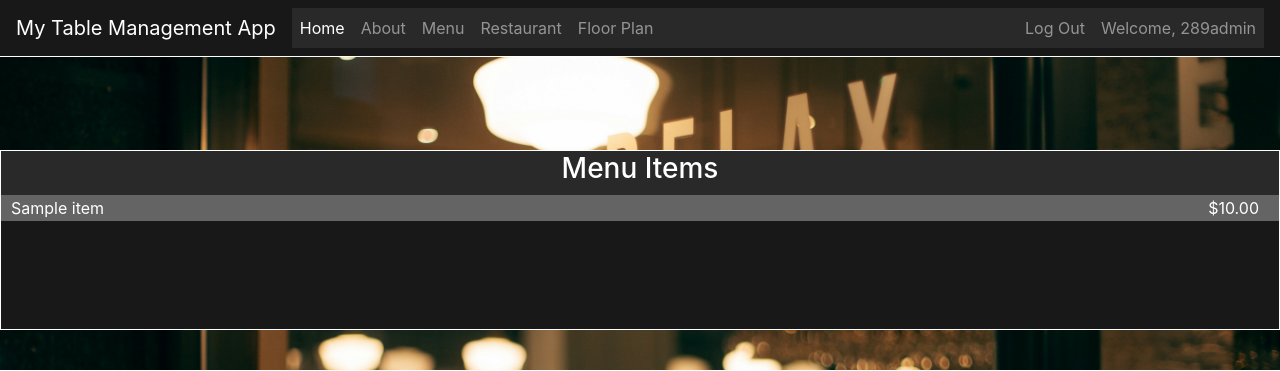
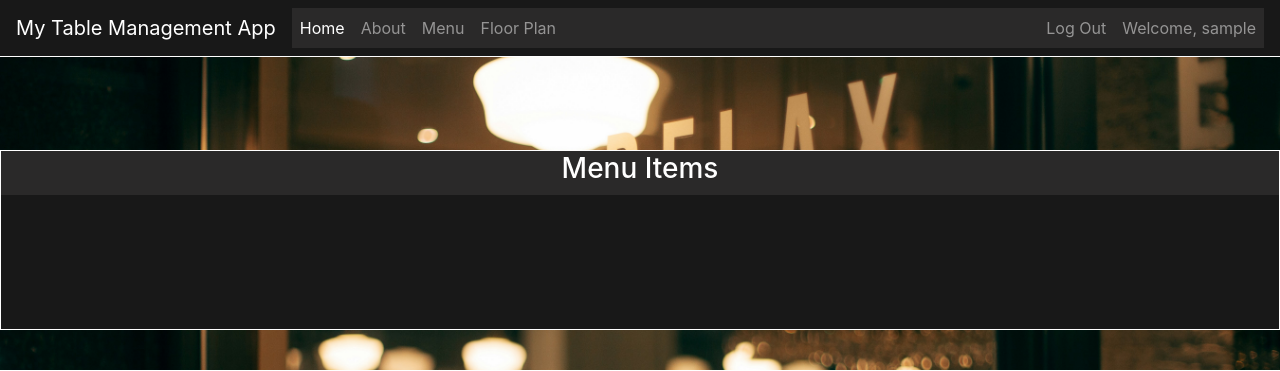
Before and after one commit to Zokibi/Group-6---Fall2024, a Django app: page /menu/ in a window 1280 px wide. Shown: the top 371 px of the page. Run offline with Django 5.2, Linux system fonts and the light colour scheme; a user stored in the database is signed in; tables that the repository leaves empty hold one stand-in row (values such as "Sample post"); lists and menus that the app fills with data are empty; parts of the project's set-up code (start-up, migrations or seed data) failed here and were passed over; some libraries are stand-ins or nearby versions.

Commit message:
editing layout

```diff
--- a/Table Management Software/TableManagementSoftware/TMS/admin.py
+++ b/Table Management Software/TableManagementSoftware/TMS/admin.py
@@ -2,7 +2,7 @@ from django.contrib import admin
 from .models import *
 
 # Register your models here.
-admin.site.register(EmployeeClockin)
+admin.site.register(Employee)
 
 admin.site.register(Table)
 
@@ -11,5 +11,3 @@ admin.site.register(Order)
 admin.site.register(Item)
 
 admin.site.register(OrderItem)
-
-admin.site.register(Restaurant)
--- a/Table Management Software/TableManagementSoftware/TMS/forms.py
+++ b/Table Management Software/TableManagementSoftware/TMS/forms.py
@@ -2,7 +2,7 @@ from typing import Any
 from django.contrib.auth.forms import UserCreationForm, AuthenticationForm
 from django import forms
 from django.contrib.auth.models import User
-from .models import Restaurant, Item
+from .models import *
 
 class CreateUserForm(UserCreationForm):
     def __init__(self, *args, **kwargs):
@@ -58,23 +58,6 @@ class CreateLoginForm(AuthenticationForm):
            model = User
            fields = ['username' , 'password']
 
-class SaveRestaurantProfile(forms.ModelForm):
-      def __init__(self, *args, **kwargs):
-            super().__init__(*args, **kwargs)
-            self.fields['name'].widget.attrs.update({
-                  'placeholder': ' Restaurant Name',
-                  'class': 'form-input',
-                  'style': 'background-color: transparent; border: 1px white solid; border-radius: 5px; font-size: 20px; color: white'
-            })
-            self.fields['numTables'].widget.attrs.update({
-                  'placeholder': ' Number of Tables',
-                  'class': 'form-input',
-                  'style': 'background-color: transparent; border: 1px white solid; border-radius: 5px; font-size: 20px; color: white'
-            })
-      class Meta:
-            model = Restaurant
-            fields = ['name', 'numTables']
-
 class AddMenuItem(forms.ModelForm):
      def __init__(self, *args, **kwargs):
           super().__init__(*args, **kwargs)
--- a/Table Management Software/TableManagementSoftware/TMS/models.py
+++ b/Table Management Software/TableManagementSoftware/TMS/models.py
@@ -4,20 +4,17 @@ from decimal import Decimal
 
 # Create your database models here.
 
-class EmployeeClockin(models.Model):
-    Server = models.CharField(max_length=200)
-    clockin = models.BooleanField(default=False)
-
-class Restaurant(models.Model):
-    name = models.CharField(max_length=30)
-    numTables = models.PositiveIntegerField(editable=True, default=0)
+class Employee(models.Model):
+    id = models.AutoField(primary_key=True)
+    name = models.CharField(max_length=100)
+    role = models.CharField(max_length=30, choices=(('Host', 'Host'), ('Server', 'Server')))
 
 class Table(models.Model):
     tableID = models.AutoField(primary_key=True)
     guests = models.PositiveIntegerField(editable=True, default=0)
     chairs = models.PositiveIntegerField(editable=True, default=0)
     table_status = models.CharField(max_length=30)
-    restaurant = models.ForeignKey(Restaurant, on_delete=models.CASCADE)
+    employee = models.ForeignKey(Employee, on_delete=models.CASCADE, default='N/A')
 
 class Order(models.Model):
     orderID = models.AutoField(primary_key=True)
--- a/Table Management Software/TableManagementSoftware/TMS/templates/base.html
+++ b/Table Management Software/TableManagementSoftware/TMS/templates/base.html
@@ -39,9 +39,6 @@
             <a class="nav-link" href="{% url 'menu' %}">Menu</a>
           </li>
           <li class="nav-item">
-            <a href="{% url 'restaurant' %}" class="nav-link">Restaurant</a>
-          </li>
-          <li class="nav-item">
             <a class="nav-link" href="{% url 'restaurant_layout' %}">Floor Plan</a>
           </li>
         </ul>
--- a/Table Management Software/TableManagementSoftware/TMS/templates/menu.html
+++ b/Table Management Software/TableManagementSoftware/TMS/templates/menu.html
@@ -11,7 +11,7 @@ Menu Page
 <div class="wrapper-menu wrapper-alt menu-display">
     <table>
         <th colspan="2"><h3>Menu Items</h3></th>
-        {% for item in item %}
+        {% for item in items %}
         <tr>
             <td class="left-column">{{item.itemName}}</td>
             <td class="right-column">${{item.price}}</td>
--- a/Table Management Software/TableManagementSoftware/TMS/templates/restaurant.html
+++ b/Table Management Software/TableManagementSoftware/TMS/templates/restaurant.html
@@ -16,7 +16,7 @@ Restaurant Page
             <th class="column_headers">Number of Tables</th>
         </tr>
 
-    {% for restaurant in restaurants %}
+    {% for restaurant in restaurant %}
     <tr>
         <td class="left-column">{{restaurant.name}}</td>
         <td class="right-column">{{restaurant.numTables}}</td>
--- a/Table Management Software/TableManagementSoftware/TMS/templates/restaurant_layout.html
+++ b/Table Management Software/TableManagementSoftware/TMS/templates/restaurant_layout.html
@@ -8,6 +8,7 @@
 {% endblock styles %}
 
 {% block content %}
+{% csrf_token %}
 <div id="container">
     <div id="loading">Loading...</div>
     <div class="controls">
@@ -25,6 +26,8 @@
 {% endblock %}
 
 {% block script %}
+{{tables|json_script:"tables-json"}}
+{{employees|json_script:"employees-json"}}
 <script src="https://unpkg.com/konva@9.3.3/konva.min.js"></script>
 <script src="{% static 'js/floorPlanHandler.js' %}"></script>
 {% endblock script %}
--- a/Table Management Software/TableManagementSoftware/TMS/urls.py
+++ b/Table Management Software/TableManagementSoftware/TMS/urls.py
@@ -8,6 +8,5 @@ urlpatterns = [
     path("about/", views.about_view, name="about"),
     path("menu/", views.menu_view, name="menu"),
     path('logout/', views.logout_view, name="logout"),
-    path("restaurant/", views.restaurant_view, name="restaurant"),
     path('restaurant-layout/', views.restaurant_layout, name='restaurant_layout'),
 ]
--- a/Table Management Software/TableManagementSoftware/TMS/views.py
+++ b/Table Management Software/TableManagementSoftware/TMS/views.py
@@ -6,7 +6,7 @@ from django.contrib import messages
 from django.contrib.auth import login, logout
 from django.contrib.auth.models import User
 
-from .forms import CreateUserForm, CreateLoginForm, SaveRestaurantProfile, AddMenuItem
+from .forms import *
 
 from .models import *
 
@@ -75,18 +75,8 @@ def menu_view(request):
             return redirect(request.path)
     return render(request, "menu.html", {'item': item, 'form': form})
 
-def restaurant_view(request):
-    form = SaveRestaurantProfile()
-    restaurants = Restaurant.objects.all()
-
-    if request.method == 'POST':
-        form = SaveRestaurantProfile(request.POST)
-        if form.is_valid():
-            form.save()
-            name = form.cleaned_data.get('name')
-            messages.success(request, name + ' successfully added')
-            return redirect(request.path)
-    return render(request, 'restaurant.html', {'restaurants': restaurants, 'form': form})
-
 def restaurant_layout(request):
-    return render(request, 'restaurant_layout.html')
+    tables = Table.objects.values()
+    employees = Employee.objects.values()
+    context = {'tables': tables, 'employees': employees}
+    return render(request, 'restaurant_layout.html', context)
```
Also changed, not shown: Table Management Software/TableManagementSoftware/TMS/migrations/0012_employee_delete_employeeclockin_and_more.py (added), Table Management Software/TableManagementSoftware/db.sqlite3.
